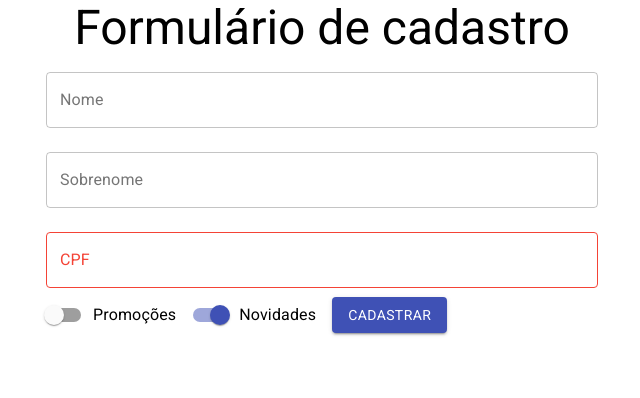
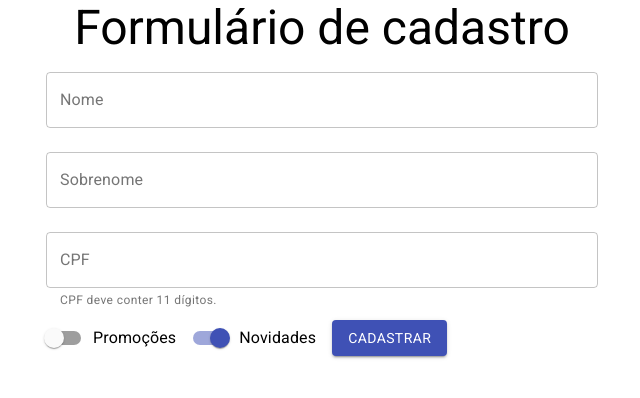
Before and after one commit to danielemaraschin/React-Function-Components-a-modern-approach, a React (Create React App) app in the folder my-app/: page / in a window 1280 px wide. Shown: the top 398 px of the page, without its empty margins (318-958 px from the left). Built offline with nearby package versions, Linux system fonts and the light colour scheme.

Commit message:
Learning about helperText

```diff
--- a/my-app/src/components/FormularioCadastro/FormularioCadastro.js
+++ b/my-app/src/components/FormularioCadastro/FormularioCadastro.js
@@ -45,7 +45,8 @@ function FormularioCadastro({aoEnviar}) {
                     setCpf(event.target.value);
                 }}
 
-                error={true}
+                error={false}
+                helperText="CPF deve conter 11 dígitos."
                 id="cpf"
                 label="CPF"
                 variant="outlined"
```
